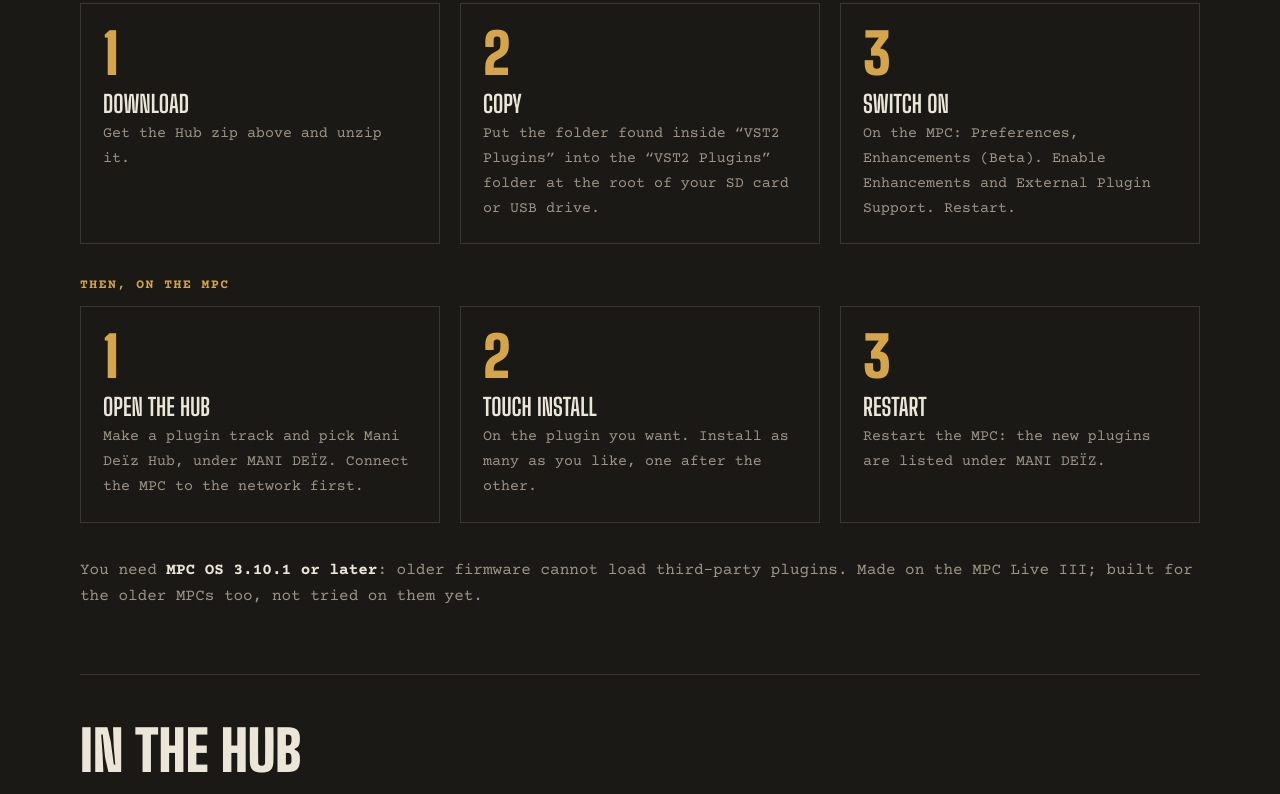
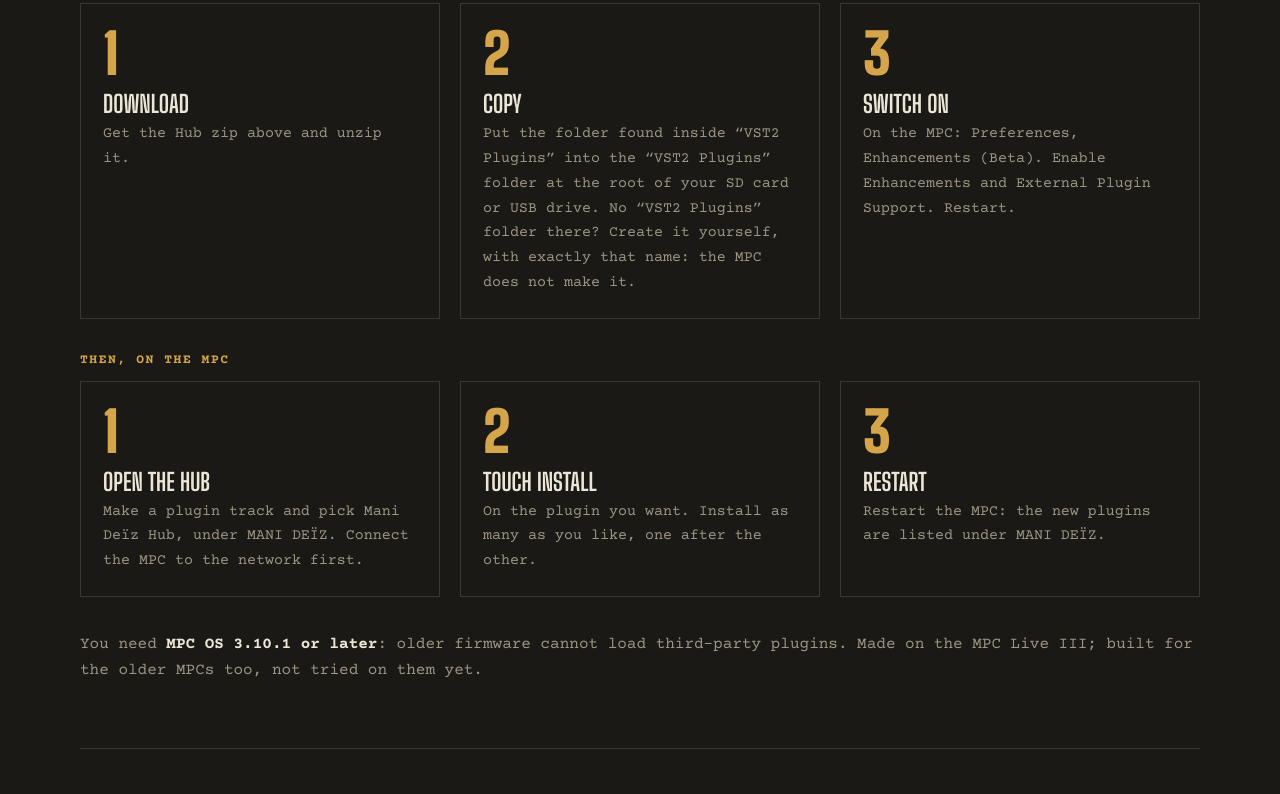
Before and after one commit to ManiDeiz/ManiDeiz.github.io, a plain HTML site: page index.html in a window 1280 px wide. Shown: the part 1459-2253 px from the top of the page. Drawn offline with nearby package versions, Linux system fonts and the light colour scheme.

Commit message:
Install: create the VST2 Plugins folder if missing

```diff
--- a/index.html
+++ b/index.html
@@ -132,7 +132,7 @@ footer a:hover{color:var(--amber)}
 <p class="phase">Once, on your computer</p>
 <div class="steps three">
  <article><h3>Download</h3><p>Get the Hub zip above and unzip it.</p></article>
- <article><h3>Copy</h3><p>Put the folder found inside “VST2 Plugins” into the “VST2 Plugins” folder at the root of your SD card or USB drive.</p></article>
+ <article><h3>Copy</h3><p>Put the folder found inside “VST2 Plugins” into the “VST2 Plugins” folder at the root of your SD card or USB drive. No “VST2 Plugins” folder there? Create it yourself, with exactly that name: the MPC does not make it.</p></article>
  <article><h3>Switch on</h3><p>On the MPC: Preferences, Enhancements (Beta). Enable Enhancements and External Plugin Support. Restart.</p></article>
 </div>
 <p class="phase">Then, on the MPC</p>
```
Also changed, not shown: assets/wax-digger.png.
